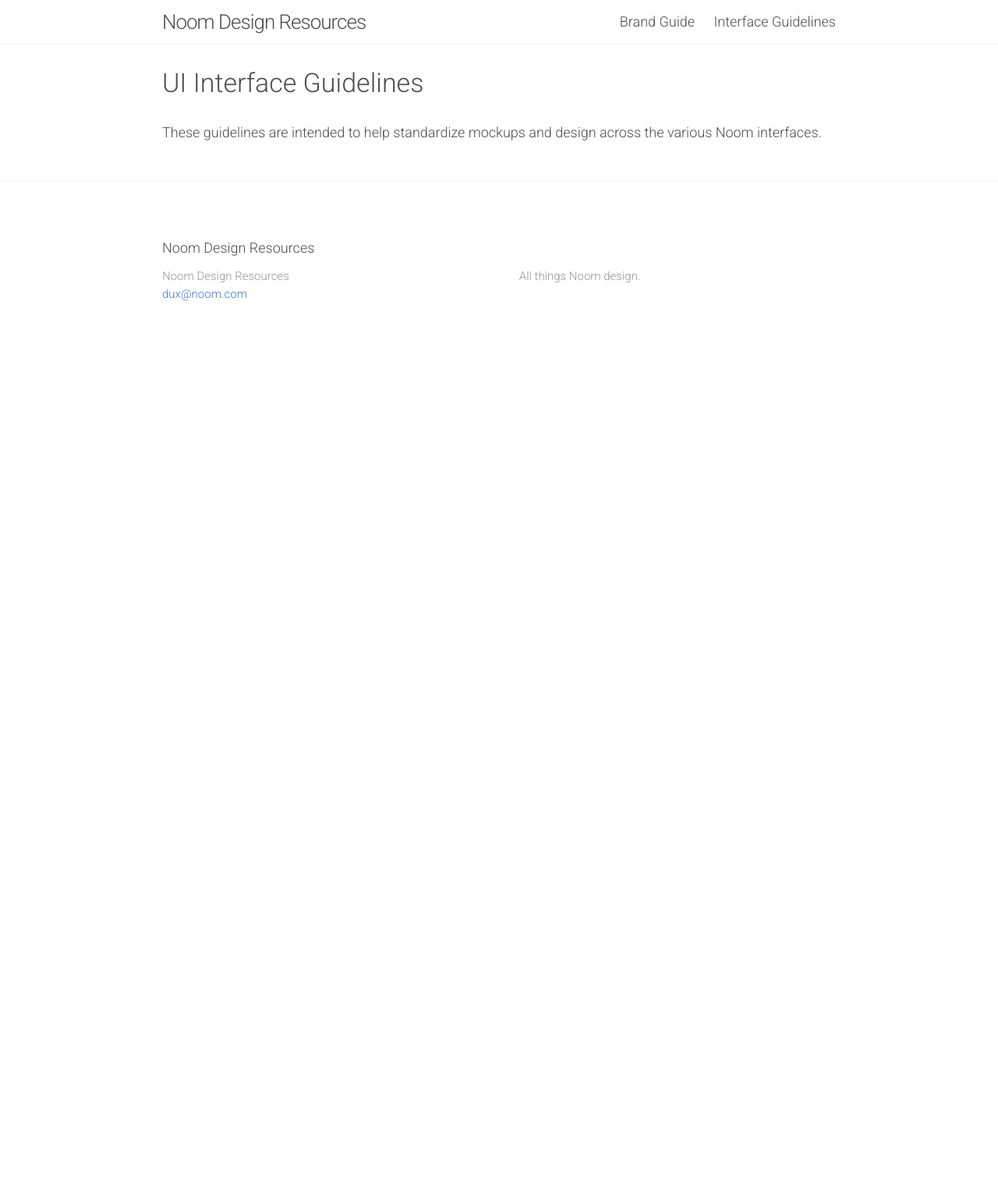
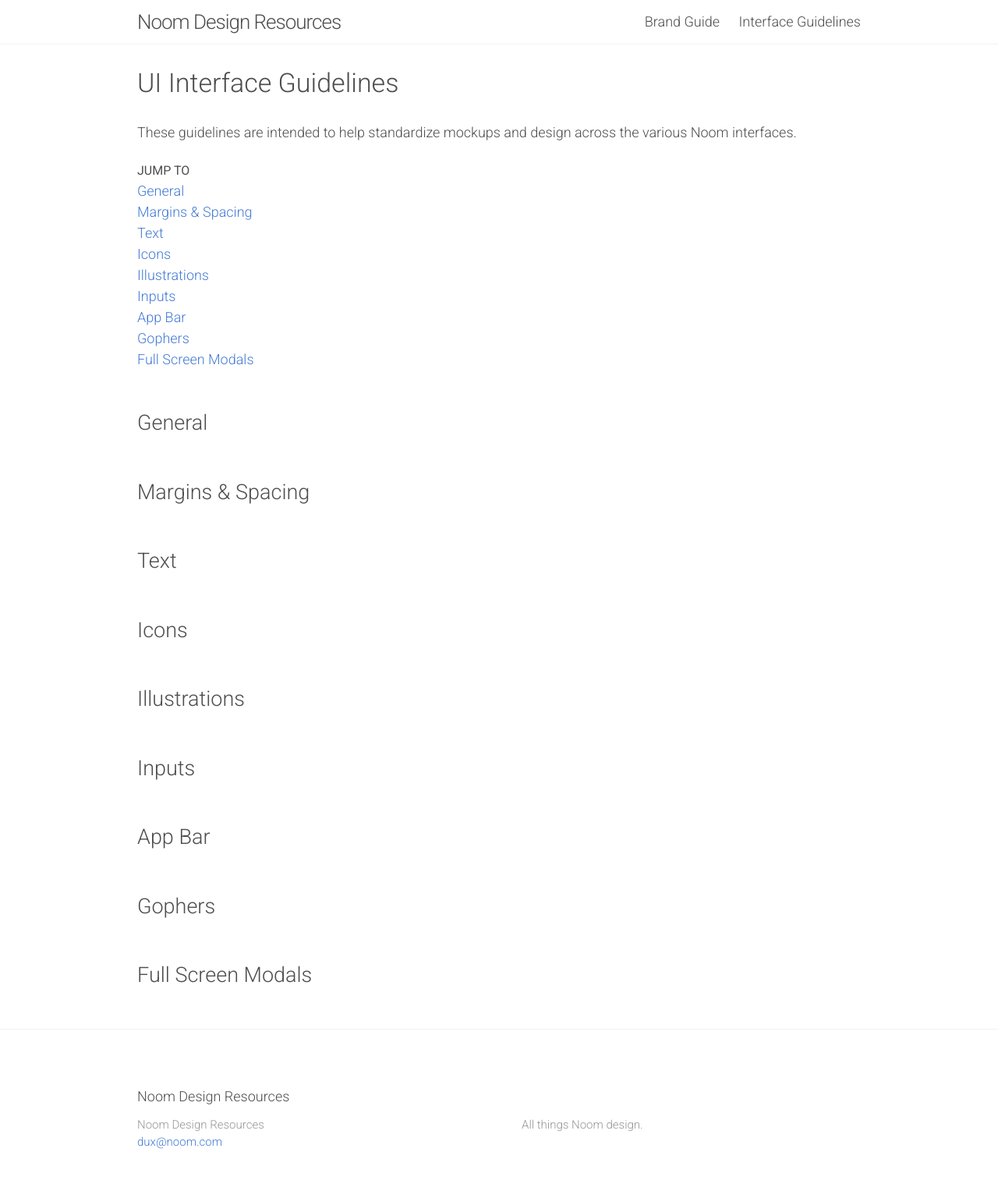
Before and after one commit to noom/design, a Jekyll site: the page built from interface-guidelines.html, in a window 1280 px wide. Shown: the whole page at 78% size. Built offline with Jekyll 4.4.1, drawn with Linux system fonts in a browser that asks for light colours; nearby versions of some CDN libraries; before the commit the page ends 900 px from its top, so only the background shows below that.

Commit message:
add clear space guidelines, put colours into 8 cols

```diff
--- a/_sass/_base.scss
+++ b/_sass/_base.scss
@@ -203,8 +203,8 @@
  * Wrapper
  */
 .wrapper {
-    max-width: -webkit-calc(960px - (#{$spacing-unit} * 2));
-    max-width:         calc(960px - (#{$spacing-unit} * 2));
+    max-width: -webkit-calc(1024px - (#{$spacing-unit} * 2));
+    max-width:         calc(1024px - (#{$spacing-unit} * 2));
     margin-right: auto;
     margin-left: auto;
     padding-right: $spacing-unit;
@@ -233,6 +233,13 @@
     }
 }
 
+/*
+ * Change selection colour
+ */
+
+ ::-moz-selection { background: $pbr_light; }
+ ::selection { background: $pbr_light; }
+
 
 
 /**
--- a/_sass/_brand.scss
+++ b/_sass/_brand.scss
@@ -79,7 +79,11 @@
     width: 50px;
     height: 50px;
     border-radius: 50%;
-    margin: 0 $spaceXH $spaceXH 0;
+    margin: 0 $spaceH $spaceXH 0;
+
+    @include media-query($on-palm) {
+        margin-right: $spaceXXL;
+    }
 
     &:before, &:after {
       font-size: $fontXXS;
--- a/_sass/_layout.scss
+++ b/_sass/_layout.scss
@@ -249,20 +249,16 @@
 
             @include media-query($on-palm) {
                 width: 100% !important;
-                float: none !important;
             }
         }
 
         description {
-            width: 40%;
-            float: left;
-            padding-right: $spaceXL;
-            clear: both;
+            display: block;
+            padding-top: 0;
         }
 
         example {
             width: 60%;
-            float: right;
             padding: $spaceXL;
             margin: $spaceL 0;
             box-shadow: 0px 1px 3px $grey;
--- a/css/main.scss
+++ b/css/main.scss
@@ -10,6 +10,7 @@
 // font variables, including sizes
 $base-font-family: 'Roboto', Helvetica, Arial, sans-serif;
 
+$fontXXXS: 10px;
 $fontXXS: 12px;
 $fontXS: 14px;
 $fontS: 16px;
--- a/interface-guidelines.html
+++ b/interface-guidelines.html
@@ -10,3 +10,64 @@
 		<h1>UI Interface Guidelines</h1>
 		<description>These guidelines are intended to help standardize mockups and design across the various Noom interfaces.</description>
 	</section>
+
+	<navigation class="in-page-nav">
+		<h4>Jump to</h4>
+		<ul>
+			<li><a href="#general">General</a></li>
+			<li><a href="#margins">Margins &amp; Spacing</a></li>
+			<li><a href="#text">Text</a></li>
+			<li><a href="#icons">Icons</a></li>
+			<li><a href="#illustrations">Illustrations</a></li>
+			<li><a href="#inputs">Inputs</a></li>
+			<li><a href="#appbar">App Bar</a></li>
+			<li><a href="#gophers">Gophers</a></li>
+			<li><a href="#fsmodals">Full Screen Modals</a></li>
+		</ul>
+	</navigation>
+
+	<sections>
+		<section id="general">
+			<h2>General</h2>
+		</section>
+
+
+		<section id="margins">
+			<h2>Margins &amp; Spacing</h2>
+		</section>
+
+
+		<section id="text">
+			<h2>Text</h2>
+		</section>
+
+
+		<section id="icons">
+			<h2>Icons</h2>
+		</section>
+
+
+		<section id="illustrations">
+			<h2>Illustrations</h2>
+		</section>
+
+
+		<section id="inputs">
+			<h2>Inputs</h2>
+		</section>
+
+
+		<section id="appbar">
+			<h2>App Bar</h2>
+		</section>
+
+
+		<section id="gophers">
+			<h2>Gophers</h2>
+		</section>
+
+
+		<section id="fsmodals">
+			<h2>Full Screen Modals</h2>
+		</section>
+	</sections>
```
Also changed, not shown: brand.html (+27 -4 lines), img/clear-space-large.png (added), img/clear-space-small.png (added), 1 other file.
